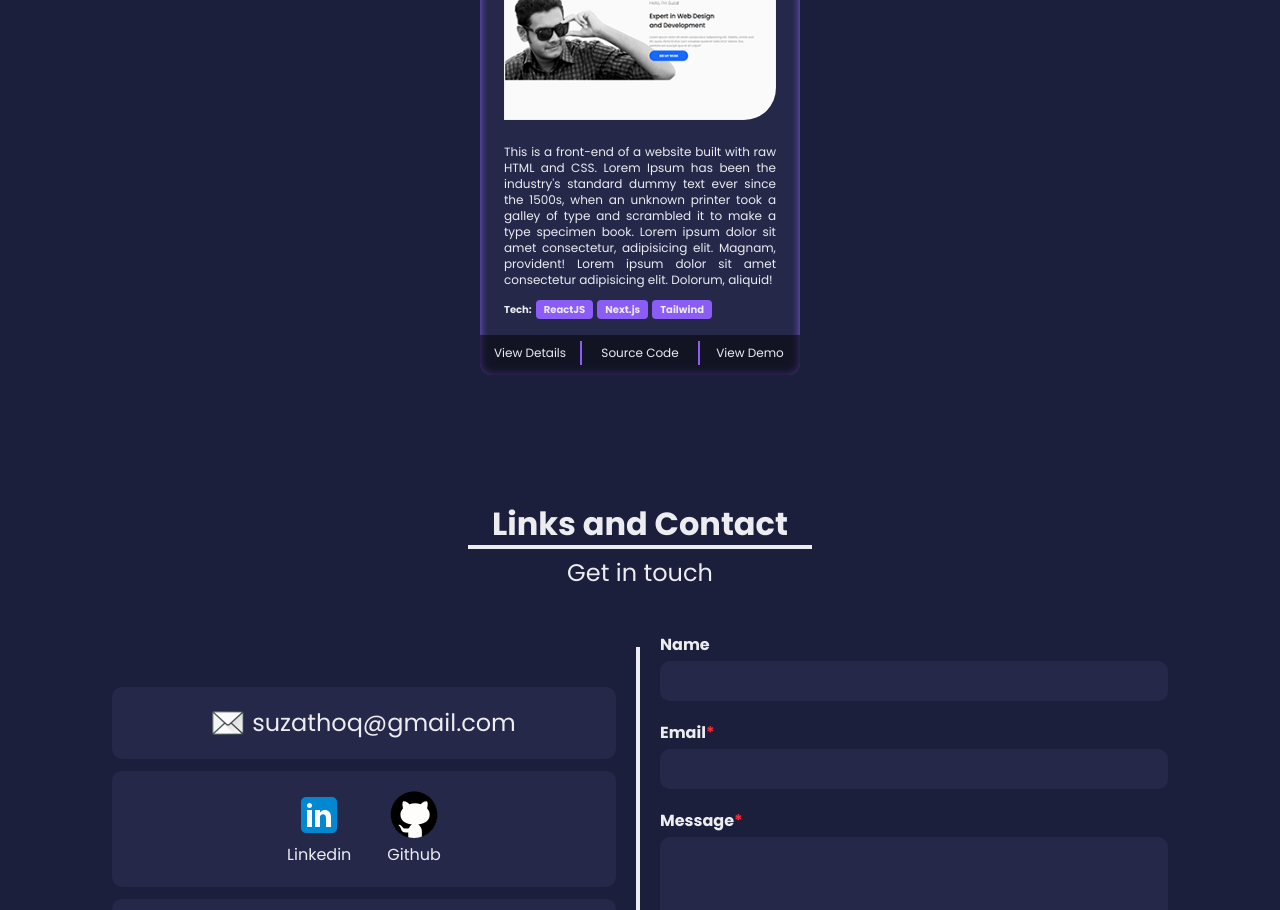
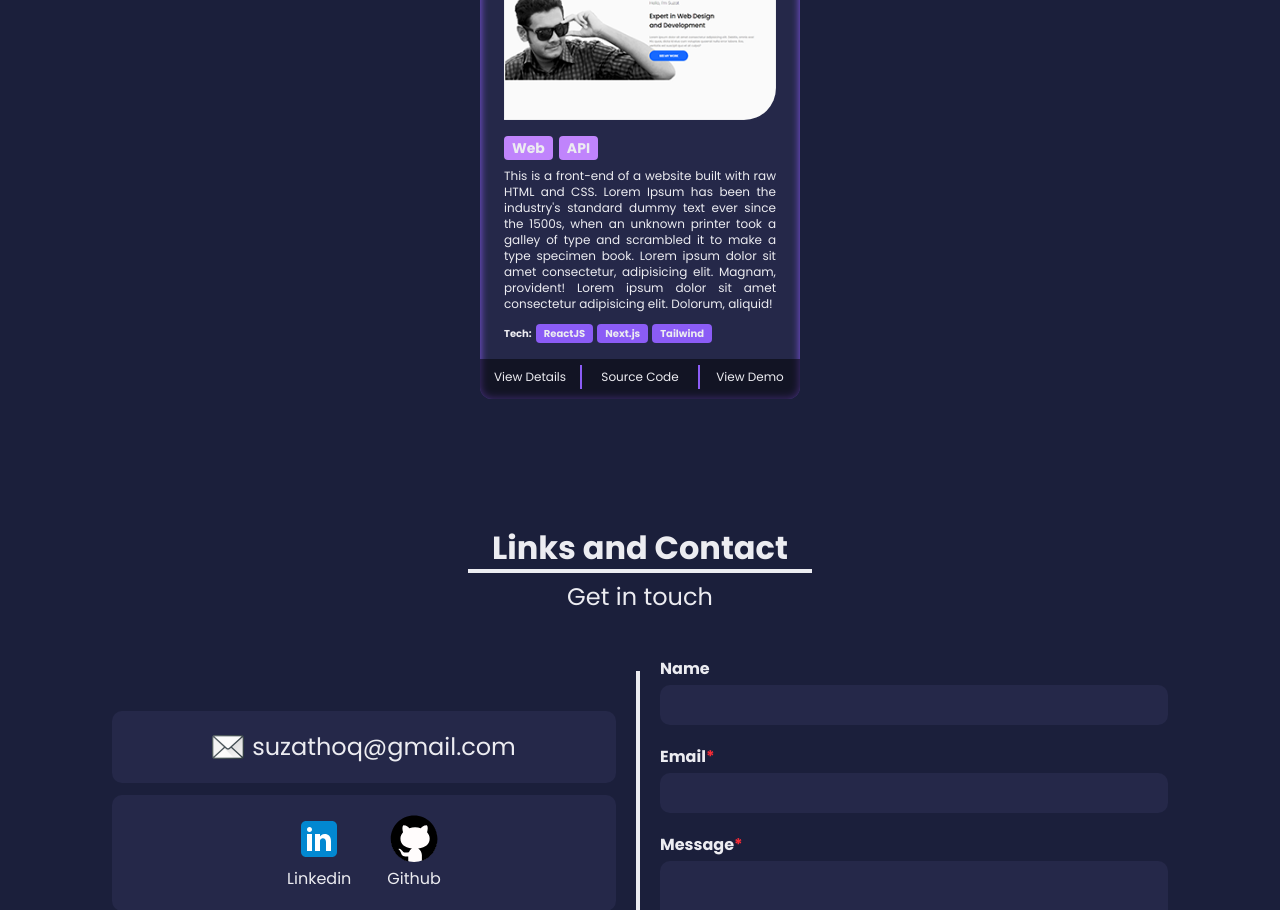
Before and after one commit to smsh119/shuzat-devfolio, a Next.js app: page / in a window 1280 px wide. Shown: the part 1900-2810 px from the top of the page. Built offline with nearby package versions, Linux system fonts and the light colour scheme.

Commit message:
fixed project card, changed platforms variable to categories

```diff
--- a/components/Projects/ProjectCard.jsx
+++ b/components/Projects/ProjectCard.jsx
@@ -10,7 +10,7 @@ function ProjectCard({
   images,
   sourceCodeUrl,
   demoUrl,
-  platforms,
+  categories,
   technologies,
 }) {
   return (
@@ -25,8 +25,8 @@ function ProjectCard({
       />
 
       <div className="mt-1 -mb-1 flex flex-wrap items-center gap-1.5">
-        {platforms?.length > 0 &&
-          platforms.map((plat) => (
+        {categories?.length > 0 &&
+          categories.map((plat) => (
             <Badge key={plat} className="bg-accent text-[0.625rem] sm:text-sm">
               {plat}
             </Badge>
```
